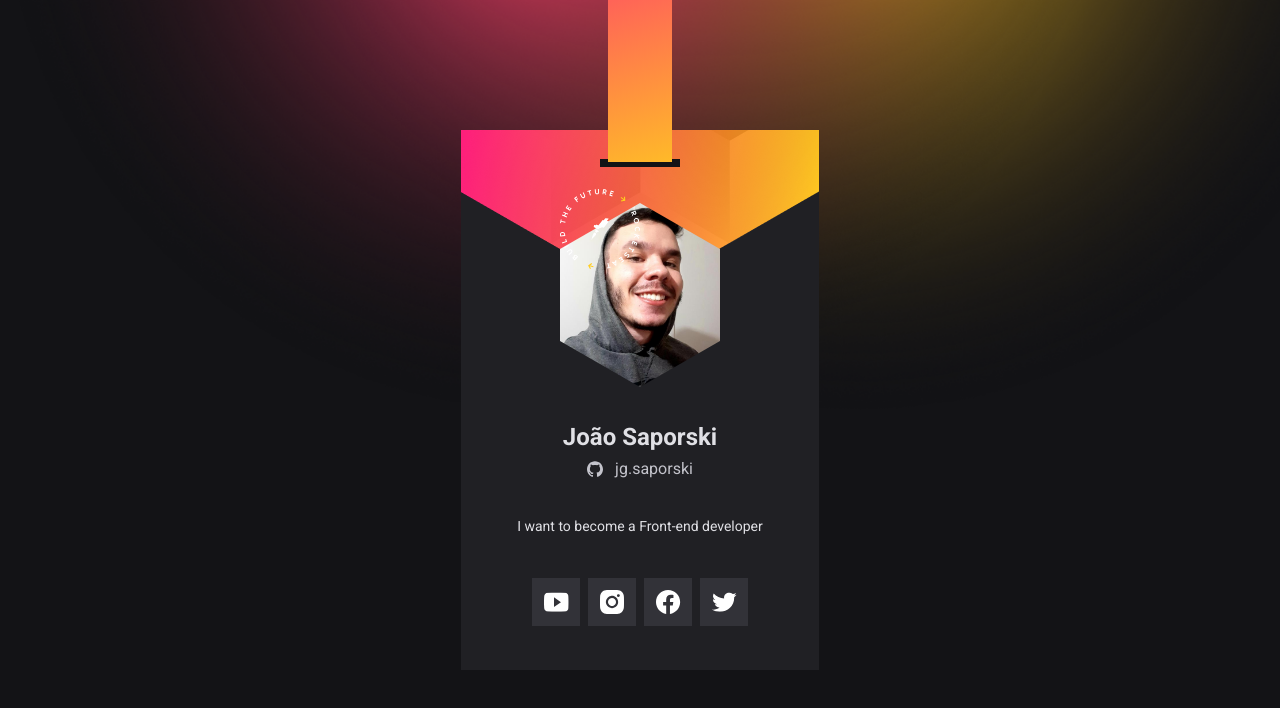
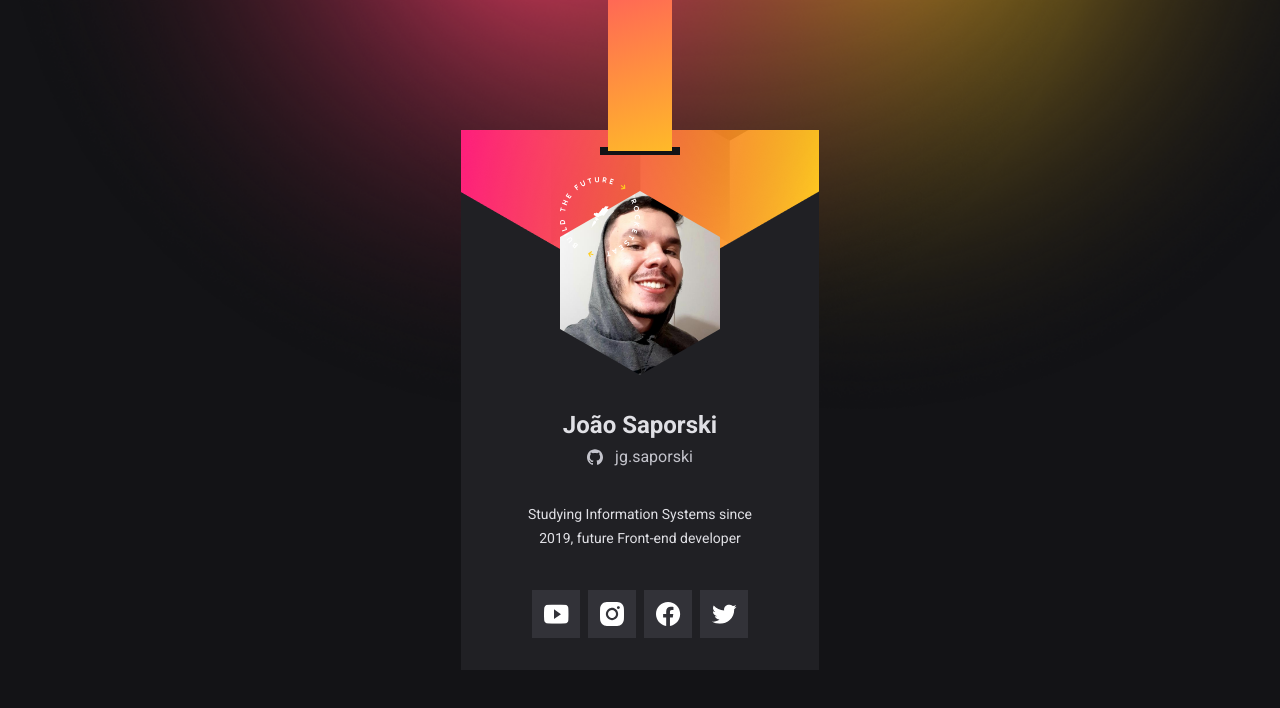
Before and after one commit to JSaporski/badge---DoWhile-2021, a plain HTML site: page index.html in a window 1280 px wide. Drawn offline with Linux system fonts and the light colour scheme.

Commit message:
Added new bio

```diff
--- a/css/style.css
+++ b/css/style.css
@@ -121,7 +121,7 @@ ul {
   .container:before {
     content: '';
     position: absolute;
-    top: -18rem;
+    top: -18.7rem;
     width: 4rem;
     height: 20rem;
     z-index: 1;
--- a/index.html
+++ b/index.html
@@ -49,7 +49,9 @@
           jg.saporski
         </a>
 
-        <p>I want to become a Front-end developer</p>
+        <p>
+          Studying Information Systems since 2019, future Front-end developer
+        </p>
 
         <ul>
           <li>
```
